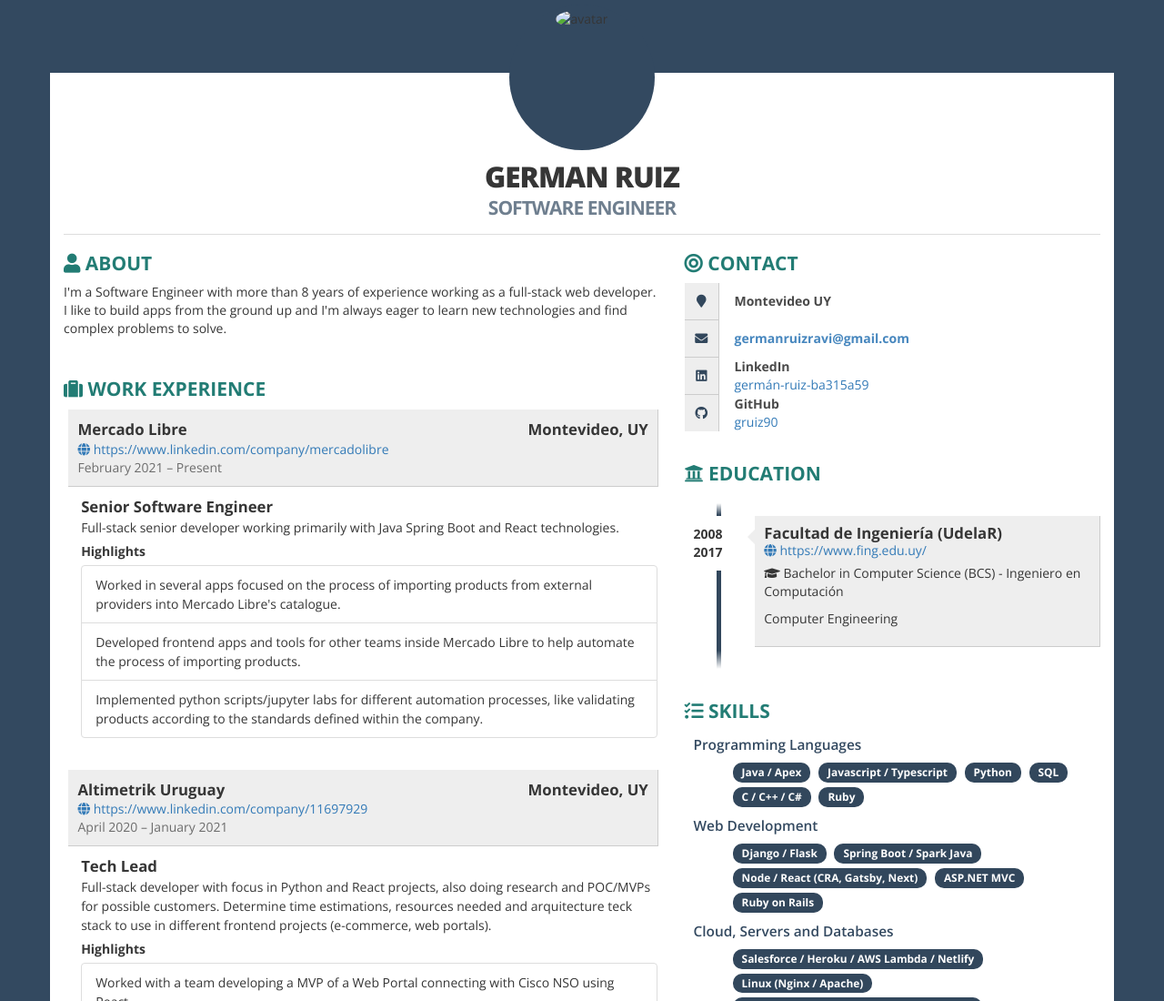
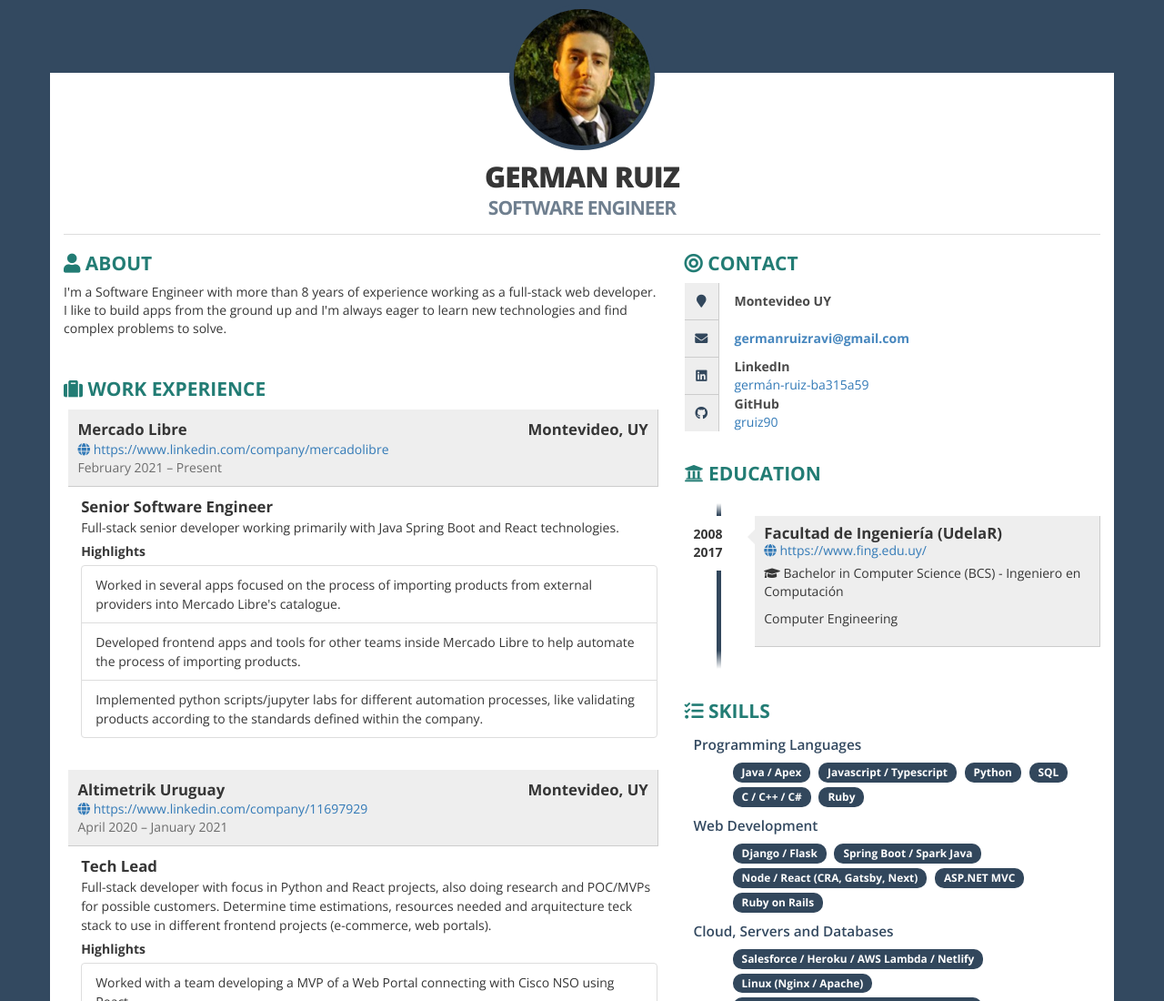
Before and after one commit to gruiz90/gruiz90.github.io, a website: page html-themes/resume_kendall.html in a window 1280 px wide. Shown: the top 1100 px of the page at 91% size. Drawn offline with nearby package versions, Linux system fonts and the light colour scheme.

Commit message:
Fix avatar path

```diff
--- a/html-themes/resume_kendall.html
+++ b/html-themes/resume_kendall.html
@@ -391,7 +391,7 @@ blockquote,
           <div id="photo-header" class="text-center">
             <!-- PHOTO (AVATAR) -->
             <div id="photo">
-              <img src="public&#x2F;avatar.jpg" alt="avatar">
+              <img src="../avatar.jpg" alt="avatar">
             </div>
             <div id="text-header" >
               <h1>German Ruiz<br><span>Software Engineer</span></h1>
```
Also changed, not shown: html-themes/resume_elegant.html (+1 -1 lines).
